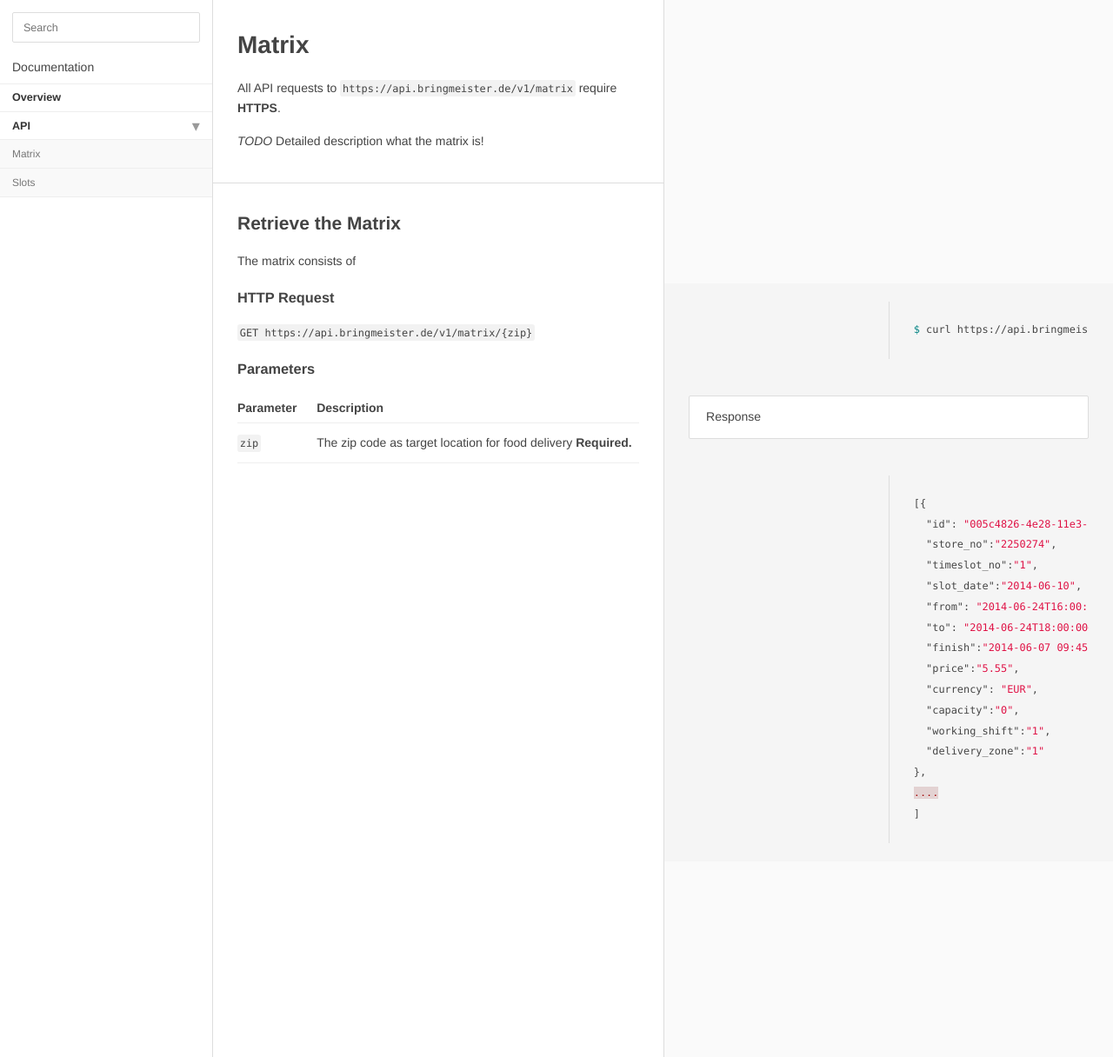
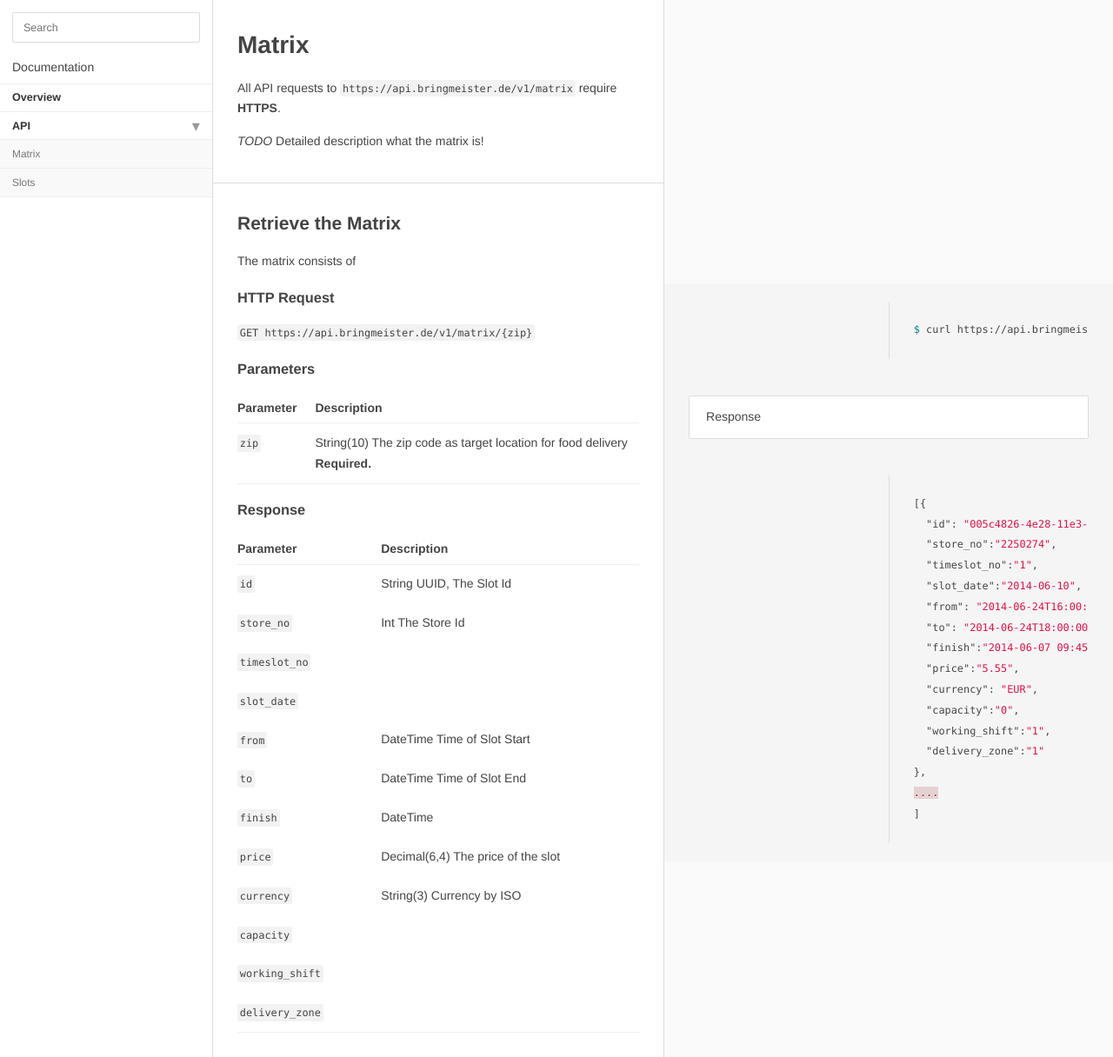
Before and after one commit to bringmeister/bm-doc-api-timecapacity, a Jekyll site: the page built from api/matrix.md, in a window 1280 px wide and 1216 px high. Shown: the whole window at 87% size. Built offline with Jekyll 4.4.1, drawn with Linux system fonts in a browser that asks for light colours; Markdown is read by kramdown in place of the engine named in the settings.

Commit message:
updated readme file

```diff
--- a/api/matrix.md
+++ b/api/matrix.md
@@ -47,4 +47,21 @@ $ curl {{ site.bringmeister.api }}/matrix/12345
 
 Parameter      | Description
 ---            | ---
-`zip`          | The zip code as target location for food delivery __Required.__
+`zip`          | String(10) The zip code as target location for food delivery __Required.__
+
+### Response
+
+Parameter       | Description
+---             | ---
+`id`            | String UUID, The Slot Id
+`store_no`      | Int The Store Id
+`timeslot_no`   |
+`slot_date`     |
+`from`          | DateTime Time of Slot Start
+`to`            | DateTime Time of Slot End
+`finish`        | DateTime
+`price`         | Decimal(6,4) The price of the slot
+`currency`      | String(3) Currency by ISO
+`capacity`      |
+`working_shift` |
+`delivery_zone` |
```
Also changed, not shown: README.md.
